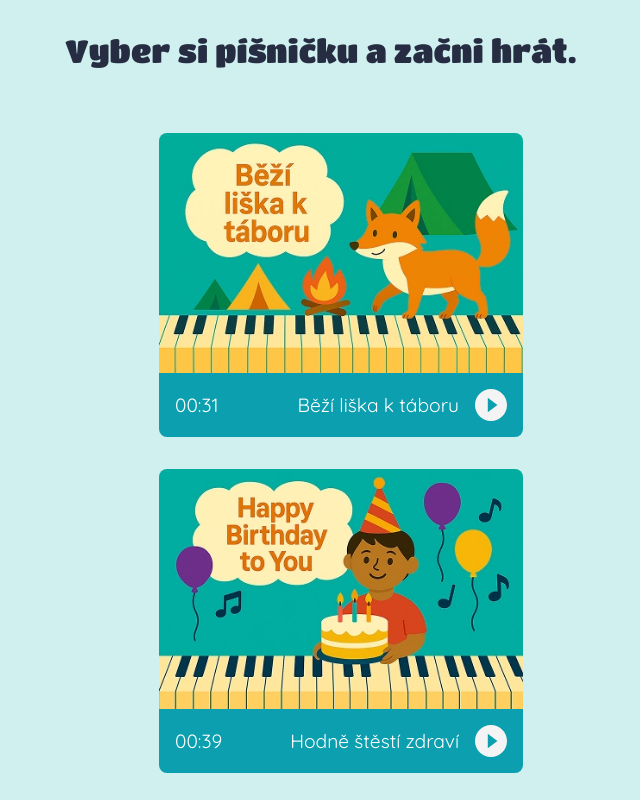
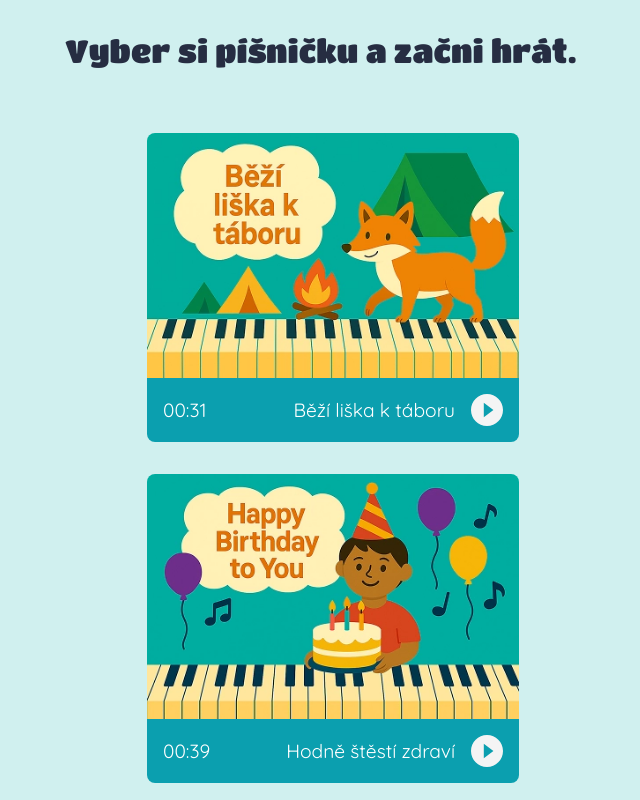
Before and after one commit to DenisaPolesna/piano, a React (Vite) app: page /game in a window 768 px wide. Shown: the whole page, without its empty margins (63-703 px from the left). Built offline with nearby package versions, Linux system fonts and the light colour scheme; a web font is replaced by a local one.

Commit message:
Fix release on mobile device II.

```diff
--- a/src/components/Piano/Keyboard/Keyboard.jsx
+++ b/src/components/Piano/Keyboard/Keyboard.jsx
@@ -97,11 +97,11 @@ const Keyboard = ({
 
     keyRefs.current[note]?.classList.remove(classToggle);
     if (keyRefs.current[note]?.classList.contains("white-key__simulated")) {
-      keyRefs.current[note]?.classList.toggle("white-key__simulated");
+      keyRefs.current[note]?.classList.remove("white-key__simulated");
     }
 
     if (keyRefs.current[note]?.classList.contains("black-key__simulated")) {
-      keyRefs.current[note]?.classList.toggle("black-key__simulated");
+      keyRefs.current[note]?.classList.remove("black-key__simulated");
     }
   };
 
--- a/src/components/Songs/SongsMenu/SongsMenu.css
+++ b/src/components/Songs/SongsMenu/SongsMenu.css
@@ -80,6 +80,6 @@
   }
 
   .songs-wrapper {
-    padding: 2rem 0 2rem 2.5rem;
+    padding: 2rem 0 2rem 1.5rem;
   }
 }
```
